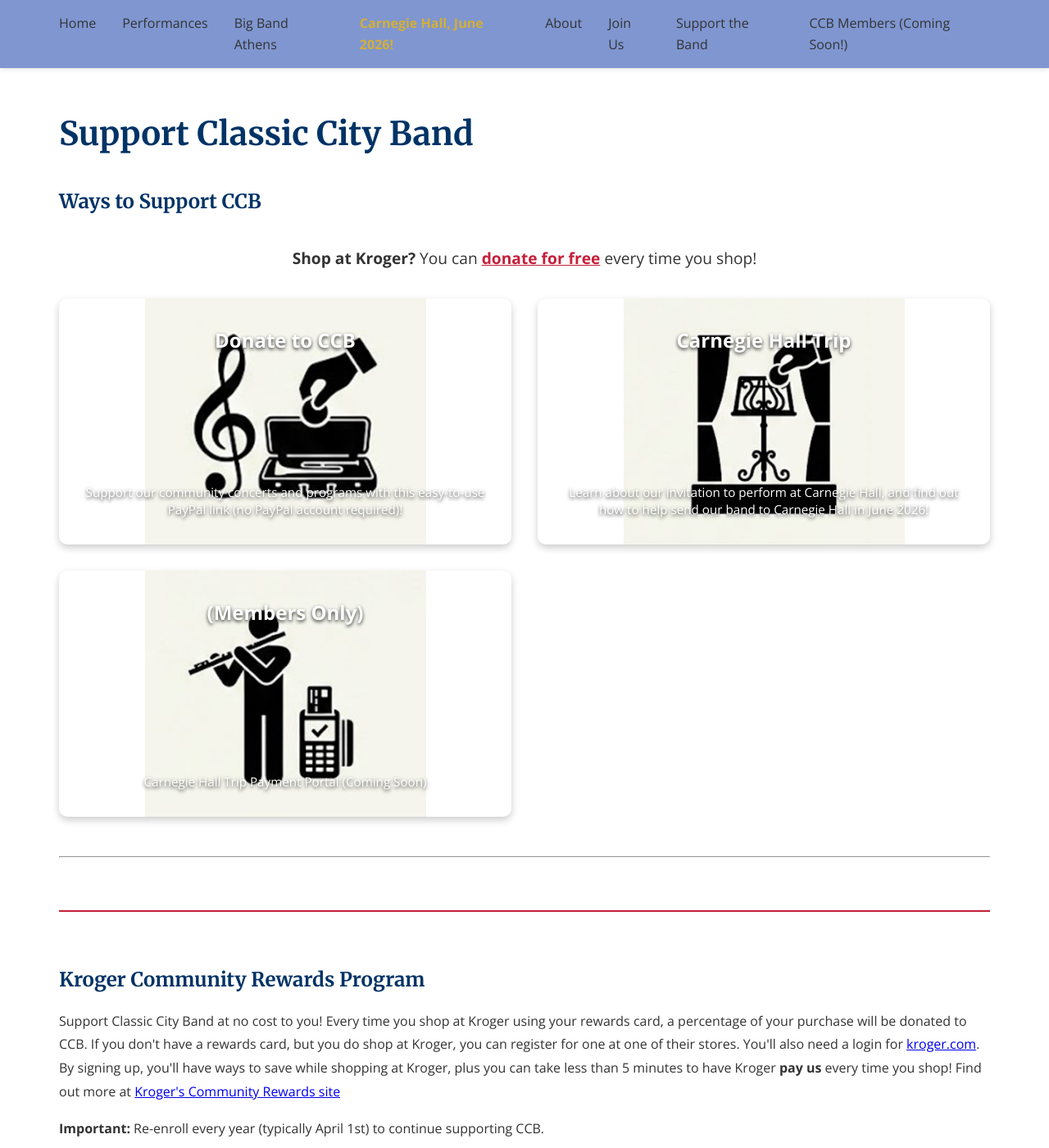
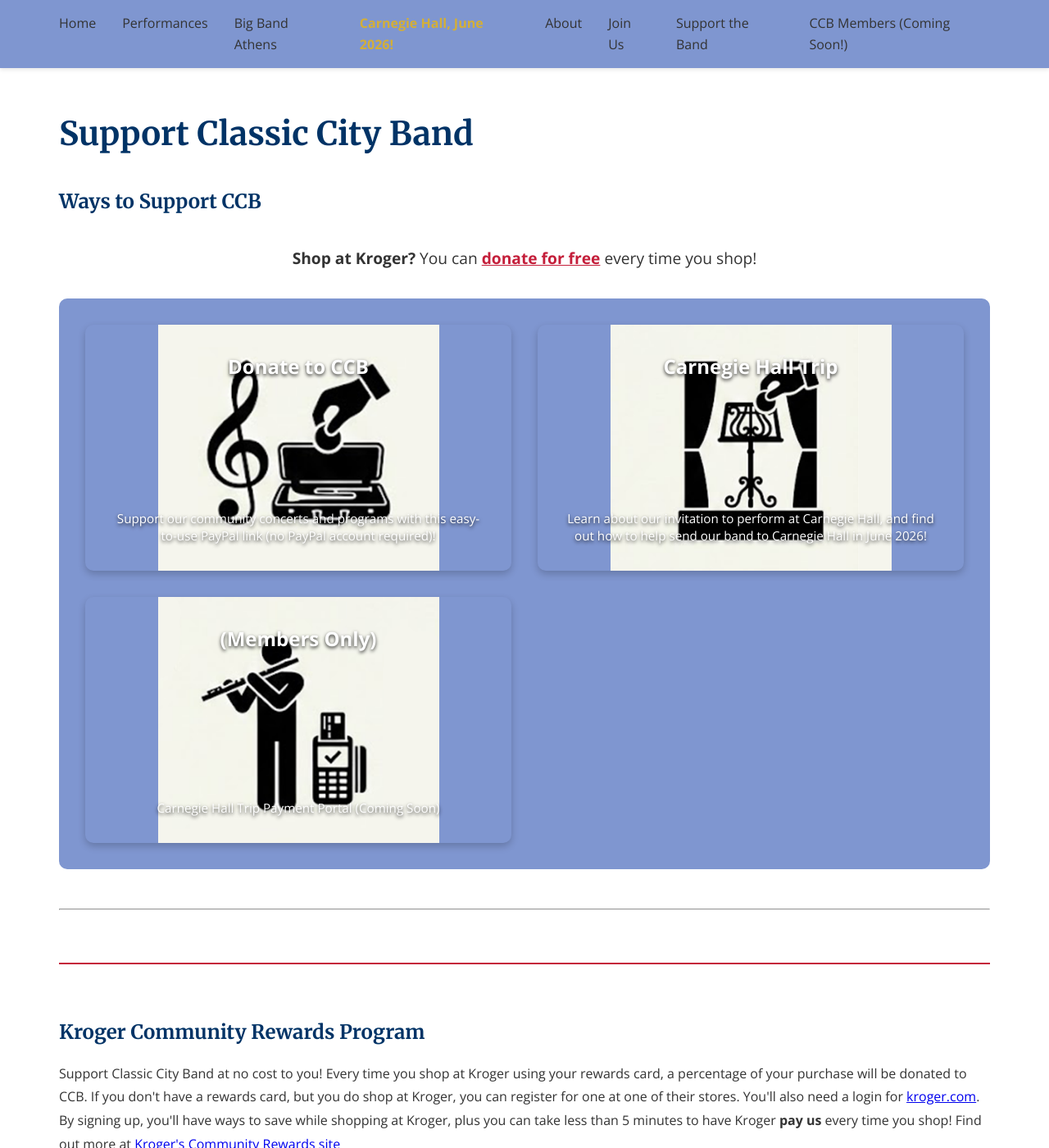
Before and after one commit to webmasterCCB/CCBwebsite, a Jekyll site: the page built from support.md, in a window 1280 px wide and 1400 px high. Shown: the whole window at 82% size. Built offline with Jekyll 4.4.1, drawn with Linux system fonts in a browser that asks for light colours.

Commit message:
Update style.css

```diff
--- a/assets/css/style.css
+++ b/assets/css/style.css
@@ -468,6 +468,9 @@ body.support-page .page-content {
   grid-template-columns: repeat(2, 1fr);
   gap: 2rem;
   margin: 2rem 0 3rem 0;
+  background: #7f96d0;
+  padding: 2rem;
+  border-radius: 10px;
 }
 
 .support-card {
```
